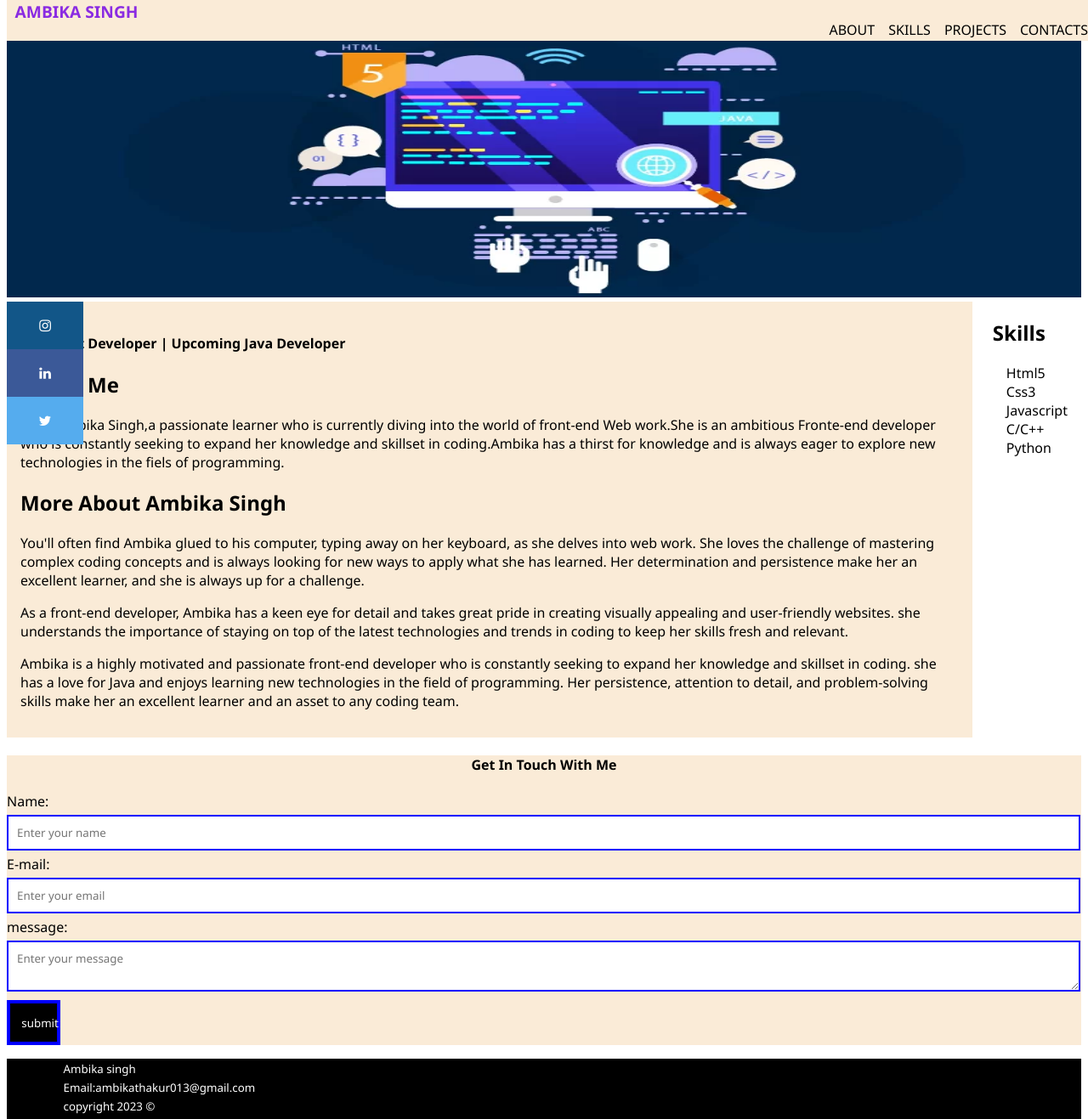
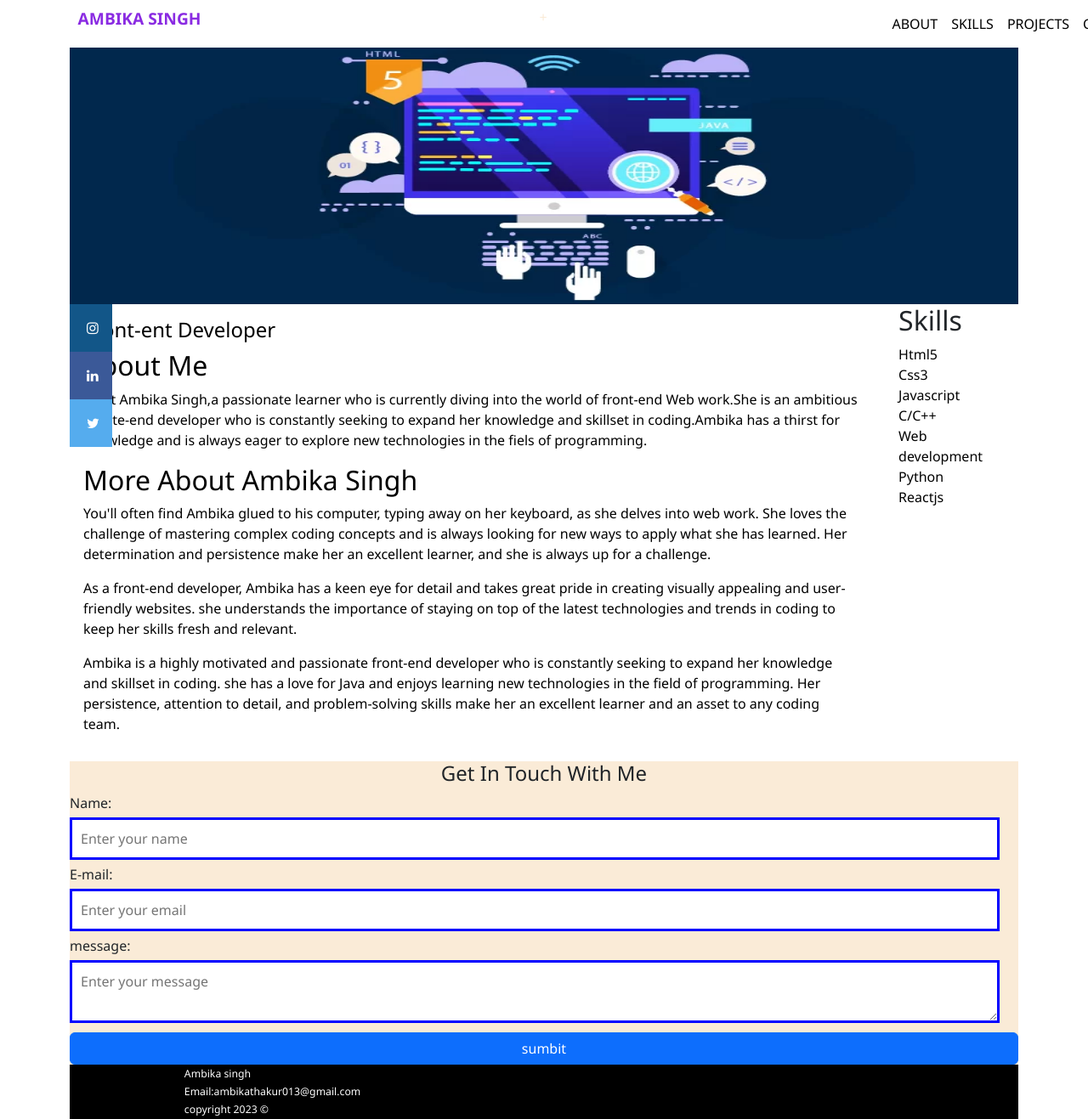
Before and after one commit to AmbikaSingh1/Porfolio, a plain HTML site: page index.html in a window 1280 px wide. Shown: the top 1317 px of the page at 85% size. Drawn offline with nearby package versions, Linux system fonts and the light colour scheme.

Commit message:
skills modify

```diff
--- a/css/style.css
+++ b/css/style.css
@@ -8,12 +8,12 @@
 }
 .container{
     background-color:white;
-    padding: 0em;
+    padding: 1em;
     margin: 0em;
 }
 .head-container{
     height:3em;
-    background-color:antiquewhite;
+    background-color:white;
     display:flex;
     justify-content:space-between;
 }
@@ -116,7 +116,6 @@
 }
 .content{
     width:90%;
-    background-color: antiquewhite;
     color: black;
 
 }
@@ -169,6 +168,9 @@ form input,form textarea{
     padding:10px;
     margin:5px 0px;
 }
+.btn btn-primary{
+    color:pink;
+}
 form>button[type="submit"]{
     background-color: black;
     color: white;
@@ -178,6 +180,9 @@ form>button[type="submit"]{
 }
 .contact h4{
     text-align: center;
+}
+.m-phone{
+    display: none;
 }
 @media  screen and (max-width:700px){
     .container{
--- a/index.html
+++ b/index.html
@@ -6,6 +6,7 @@
     <title>document</title>
     <link rel="stylesheet" href="css/style.css">
     <link rel="stylesheet" href="https://cdnjs.cloudflare.com/ajax/libs/font-awesome/4.7.0/css/font-awesome.min.css">
+    <link href="https://cdn.jsdelivr.net/npm/bootstrap@5.3.2/dist/css/bootstrap.min.css" rel="stylesheet">
     <script crossorigin src="https://unpkg.com/react@18/umd/react.development.js"></script>
     <script crossorigin src="https://unpkg.com/react-dom@18/umd/react-dom.development.js"></script>
 </head>
@@ -24,7 +25,9 @@
                 </ul>
             </div>
             <div class="menu-container">
-
+                <svg  class="m-phone" xmlns="http://www.w3.org/2000/svg" width="16" height="16" fill="currentColor" class="bi bi-list" viewBox="0 0 16 16">
+                    <path fill-rule="evenodd" d="M2.5 12a.5.5 0 0 1 .5-.5h10a.5.5 0 0 1 0 1H3a.5.5 0 0 1-.5-.5m0-4a.5.5 0 0 1 .5-.5h10a.5.5 0 0 1 0 1H3a.5.5 0 0 1-.5-.5m0-4a.5.5 0 0 1 .5-.5h10a.5.5 0 0 1 0 1H3a.5.5 0 0 1-.5-.5"/>
+                  </svg>
 
                 <ul class="menu">
                     <li><a href="#About-holder"> ABOUT </a></li>
@@ -47,7 +50,7 @@
         </div>
         <section id="About-holder">
             <article class="content">
-                <h4>Front-ent Developer | Upcoming Java Developer</h4>
+                <h4>Front-ent Developer</h4>
                 <h2>About Me</h2>
                 <p>Meet Ambika Singh,a passionate learner who is currently diving into the world of front-end Web work.She is an ambitious Fronte-end developer who is constantly seeking to expand her knowledge and skillset in coding.Ambika has a thirst for knowledge and is always eager to explore new technologies in the fiels of programming.</p>
                 <section class="more-about">
@@ -74,6 +77,7 @@
                     </p>
 
             </article>
+
             <article id="skill">
                 <h2>Skills</h2>
                 <ul>
@@ -81,7 +85,9 @@
                     <li><a href="">Css3</a></li>
                     <li><a href="">Javascript</a></li>
                     <li><a href="">C/C++</a></li>
+                    <li><a href="">Web development</a></li>
                     <li><a href="">Python</a></li>
+                    <li><a href="">Reactjs</a></li>
                 </ul>
 
             </article>
@@ -108,7 +114,7 @@
                        message:
                        <textarea id="c-message" name="c-message" rows="2"cols="3"placeholder="Enter your message"></textarea>
                    </label>
-                   <button type="submit">submit</button>
+                   <a class="btn btn-primary" href="#" role="button">sumbit</a>
                </form>
 
 
@@ -145,5 +151,6 @@
           document.documentElement.scrollTop = 0;
         }
         </script>
+        <script src="https://cdn.jsdelivr.net/npm/bootstrap@5.3.2/dist/js/bootstrap.bundle.min.js"></script>
 </body>
 </html>
```
